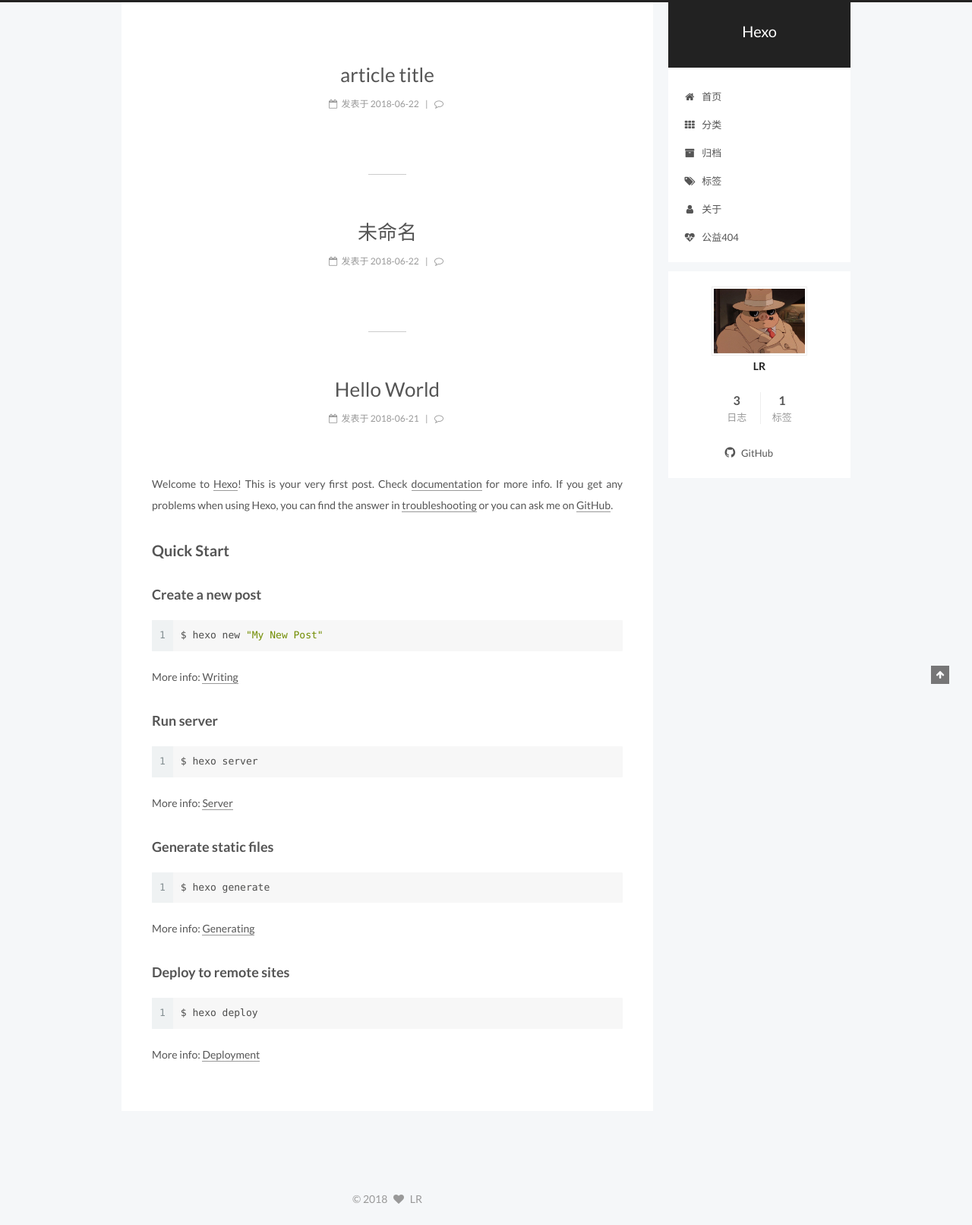
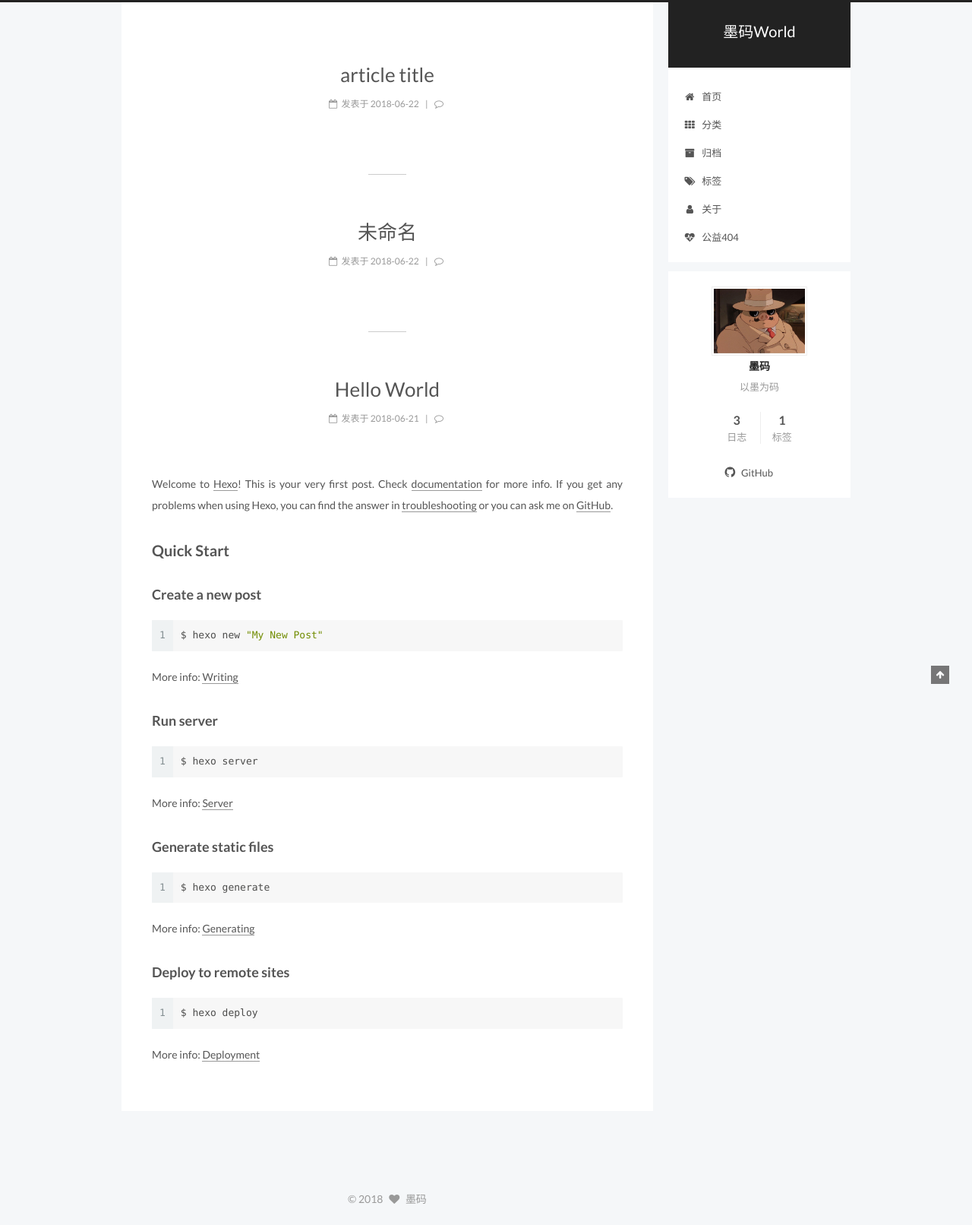
Before and after one commit to Gun-slingerx/Gun-slingerx.github.io, a plain HTML site: page index.html in a window 1280 px wide. Shown: the whole page at 76% size. Drawn offline with Linux system fonts and the light colour scheme; a script that the page names is missing.

Commit message:
Site updated: 2018-06-22 16:27:36

```diff
--- a/index.html
+++ b/index.html
@@ -94,13 +94,16 @@
 
 
 
+<meta name="description" content="以墨为码">
 <meta property="og:type" content="website">
-<meta property="og:title" content="Hexo">
+<meta property="og:title" content="墨码World">
 <meta property="og:url" content="http://yoursite.com/index.html">
-<meta property="og:site_name" content="Hexo">
+<meta property="og:site_name" content="墨码World">
+<meta property="og:description" content="以墨为码">
 <meta property="og:locale" content="zh-Hans">
 <meta name="twitter:card" content="summary">
-<meta name="twitter:title" content="Hexo">
+<meta name="twitter:title" content="墨码World">
+<meta name="twitter:description" content="以墨为码">
 
 
 
@@ -135,7 +138,7 @@
 
 
 
-  <title>Hexo</title>
+  <title>墨码World</title>
 
 
 
@@ -173,7 +176,7 @@
     <div class="custom-logo-site-title">
       <a href="/"  class="brand" rel="start">
         <span class="logo-line-before"><i></i></span>
-        <span class="site-title">Hexo</span>
+        <span class="site-title">墨码World</span>
         <span class="logo-line-after"><i></i></span>
       </a>
     </div>
@@ -293,13 +296,13 @@
     <link itemprop="mainEntityOfPage" href="http://yoursite.com/2018/06/22/article-title/">
 
     <span hidden itemprop="author" itemscope itemtype="http://schema.org/Person">
-      <meta itemprop="name" content="LR">
+      <meta itemprop="name" content="墨码">
       <meta itemprop="description" content="">
       <meta itemprop="image" content="/images/head.jpg">
     </span>
 
     <span hidden itemprop="publisher" itemscope itemtype="http://schema.org/Organization">
-      <meta itemprop="name" content="Hexo">
+      <meta itemprop="name" content="墨码World">
     </span>
 
 
@@ -422,13 +425,13 @@
     <link itemprop="mainEntityOfPage" href="http://yoursite.com/2018/06/22/hello-Hexo/">
 
     <span hidden itemprop="author" itemscope itemtype="http://schema.org/Person">
-      <meta itemprop="name" content="LR">
+      <meta itemprop="name" content="墨码">
       <meta itemprop="description" content="">
       <meta itemprop="image" content="/images/head.jpg">
     </span>
 
     <span hidden itemprop="publisher" itemscope itemtype="http://schema.org/Organization">
-      <meta itemprop="name" content="Hexo">
+      <meta itemprop="name" content="墨码World">
     </span>
 
 
@@ -551,13 +554,13 @@
     <link itemprop="mainEntityOfPage" href="http://yoursite.com/2018/06/21/hello-world/">
 
     <span hidden itemprop="author" itemscope itemtype="http://schema.org/Person">
-      <meta itemprop="name" content="LR">
+      <meta itemprop="name" content="墨码">
       <meta itemprop="description" content="">
       <meta itemprop="image" content="/images/head.jpg">
     </span>
 
     <span hidden itemprop="publisher" itemscope itemtype="http://schema.org/Organization">
-      <meta itemprop="name" content="Hexo">
+      <meta itemprop="name" content="墨码World">
     </span>
 
 
@@ -708,10 +711,10 @@
         <div class="site-author motion-element" itemprop="author" itemscope itemtype="http://schema.org/Person">
           <img class="site-author-image" itemprop="image"
                src="/images/head.jpg"
-               alt="LR" />
-          <p class="site-author-name" itemprop="name">LR</p>
+               alt="墨码" />
+          <p class="site-author-name" itemprop="name">墨码</p>
 
-              <p class="site-description motion-element" itemprop="description"></p>
+              <p class="site-description motion-element" itemprop="description">以墨为码</p>
 
         </div>
         <nav class="site-state motion-element">
@@ -791,7 +794,7 @@
   <span class="with-love">
     <i class="fa fa-heart"></i>
   </span>
-  <span class="author" itemprop="copyrightHolder">LR</span>
+  <span class="author" itemprop="copyrightHolder">墨码</span>
 </div>
 
 
```
Also changed, not shown: 2018/06/21/hello-world/index.html (+9 -9 lines), 2018/06/22/article-title/index.html (+12 -9 lines), 2018/06/22/hello-Hexo/index.html (+14 -11 lines), archives/2018/06/index.html (+12 -9 lines), archives/2018/index.html (+12 -9 lines), archives/index.html (+12 -9 lines), categories/index.html (+10 -7 lines), tags/index.html (+10 -7 lines), tags/xxxxx/index.html (+12 -9 lines).
